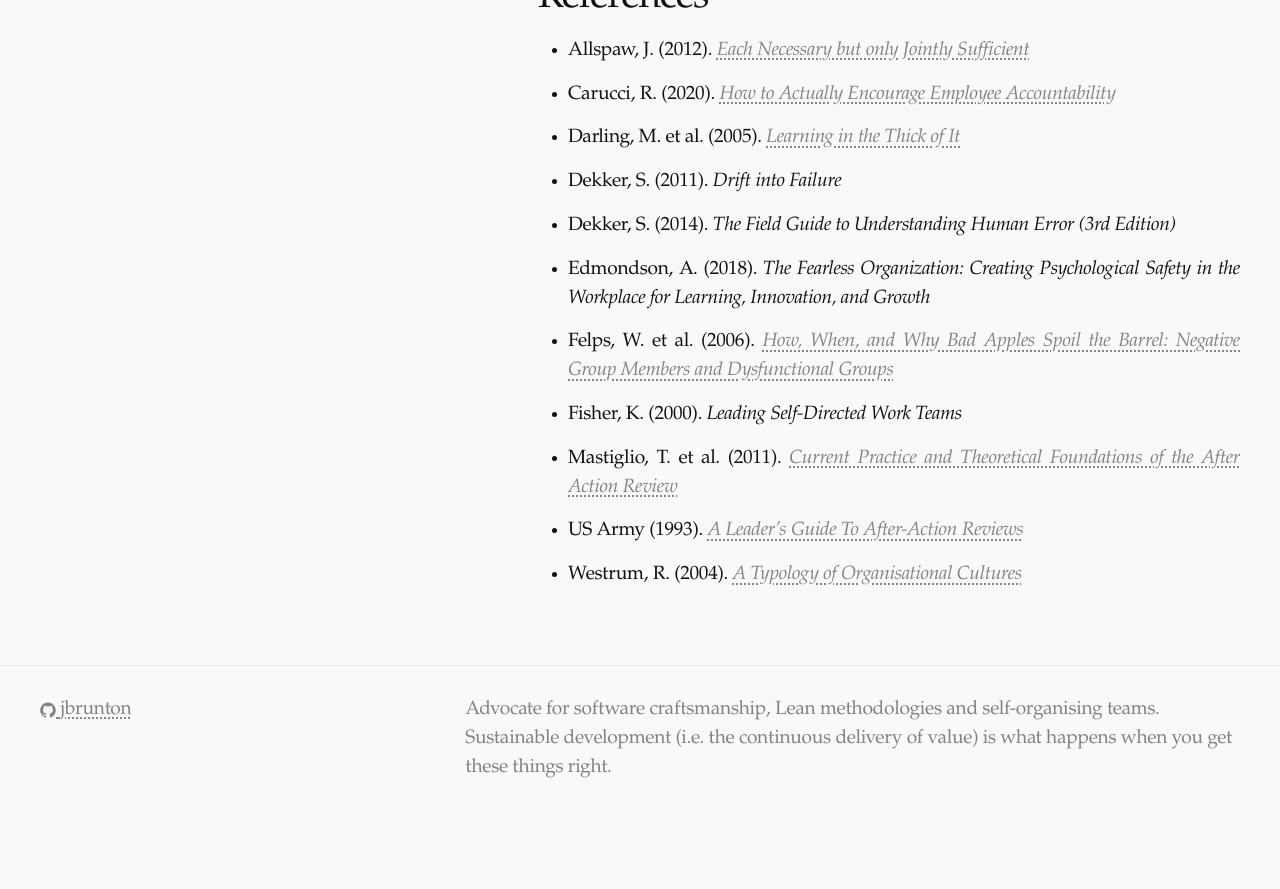
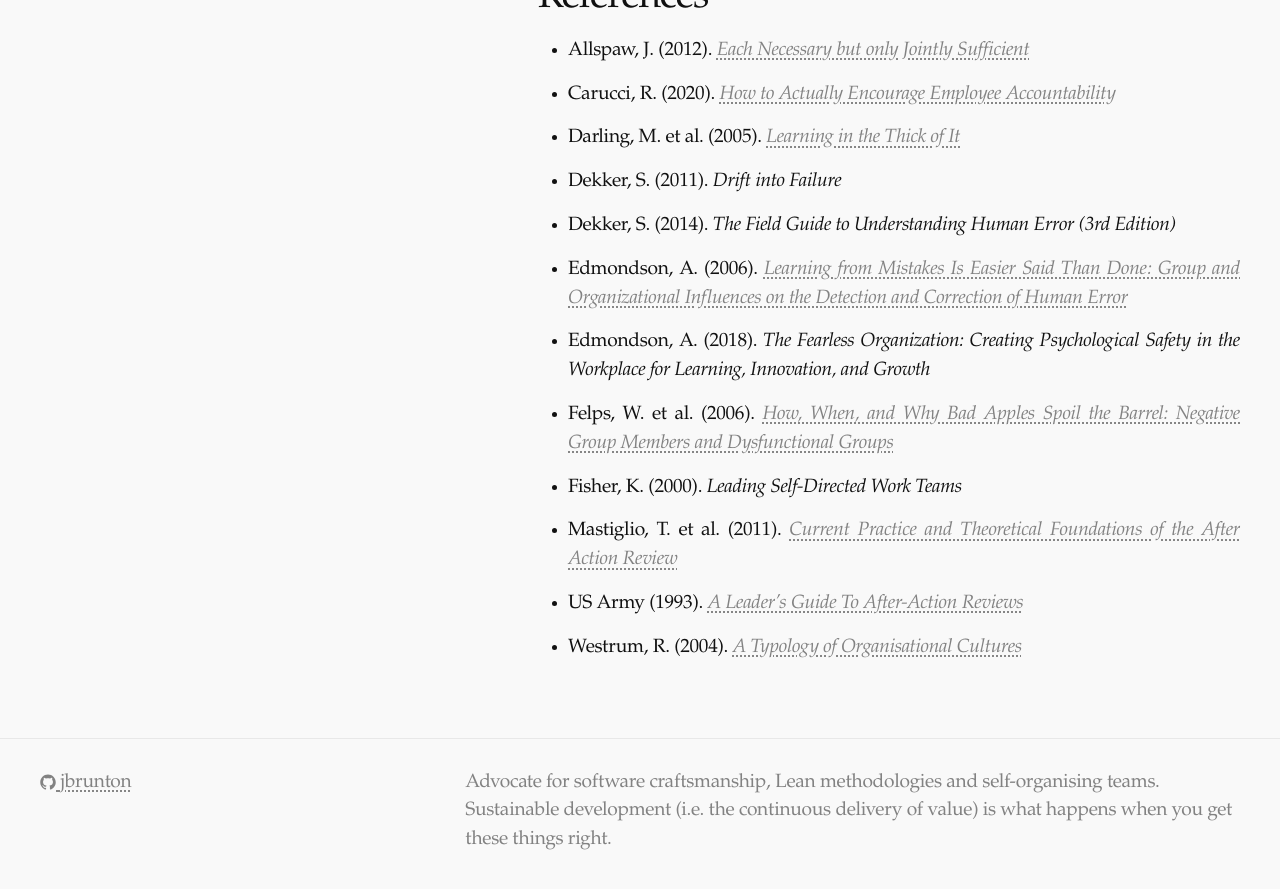
Before and after one commit to jbrunton/jbrunton.com, a Jekyll site: the page built from _posts/2025-02-20-what-we-should-mean-by-accountability.md, in a window 1280 px wide and 900 px high, scrolled down 8933 px. Shown: the top 889 px of the window. Built offline with Jekyll 4.4.1, drawn with Linux system fonts in a browser that asks for light colours; some web fonts are replaced; before the commit the page ends 9775 px from its top, so only the background shows below that.

Commit message:
Update 2025-02-20-what-we-should-mean-by-accountability.md (#186)

```diff
--- a/_posts/2025-02-20-what-we-should-mean-by-accountability.md
+++ b/_posts/2025-02-20-what-we-should-mean-by-accountability.md
@@ -282,6 +282,7 @@ Management should support learning and improvement actions based on the category
 * Darling, M. et al. (2005). *[Learning in the Thick of It](https://hbr.org/2005/07/learning-in-the-thick-of-it)*
 * Dekker, S. (2011). *Drift into Failure*
 * Dekker, S. (2014). *The Field Guide to Understanding Human Error (3rd Edition)*
+* Edmondson, A. (2006). *[Learning from Mistakes Is Easier Said Than Done: Group and Organizational Influences on the Detection and Correction of Human Error](https://www.researchgate.net/publication/250959492_Learning_from_Mistakes_Is_Easier_Said_Than_Done_Group_and_Organizational_Influences_on_the_Detection_and_Correction_of_Human_Error)*
 * Edmondson, A. (2018). *The Fearless Organization: Creating Psychological Safety in the Workplace for Learning, Innovation, and Growth*
 * Felps, W. et al. (2006). *[How, When, and Why Bad Apples Spoil the Barrel: Negative Group Members and Dysfunctional Groups](https://www.researchgate.net/publication/237683988_How_When_and_Why_Bad_Apples_Spoil_the_Barrel_Negative_Group_Members_and_Dysfunctional_Groups)*
 * Fisher, K. (2000). *Leading Self-Directed Work Teams*
```
